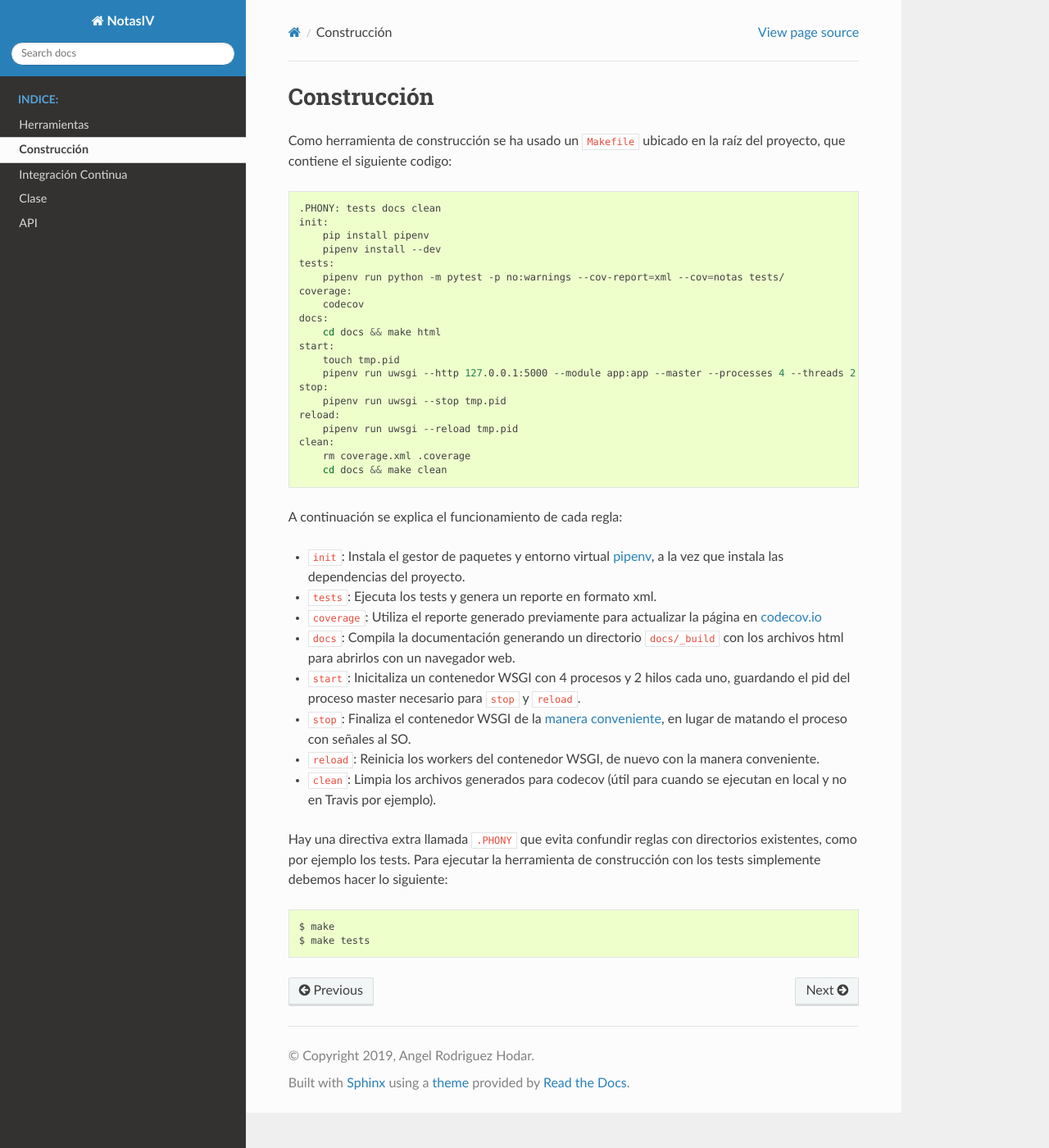
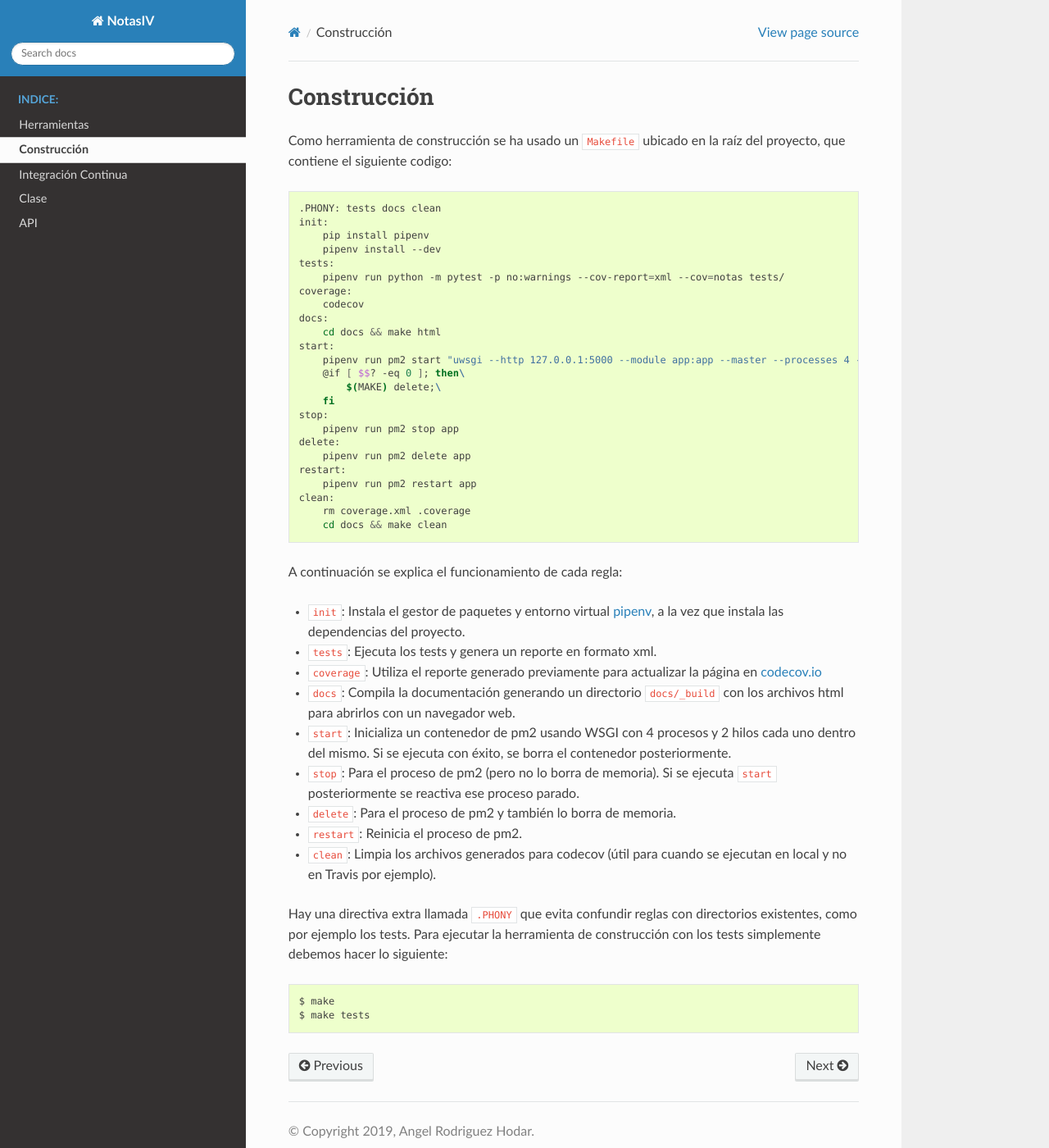
Before and after one commit to angelhodar/NotasIV, a Sphinx documentation site: the page built from docs/build.rst, in a window 1280 px wide and 1400 px high. Shown: the whole window at 82% size. Built offline with Sphinx 7.4.7 and the Read the Docs theme 2.0.0, drawn with Linux system fonts in a browser that asks for light colours.

Commit message:
Incluye pm2, ejecución en Travis y mejora de tests. #14 closes #11

```diff
--- a/app.py
+++ b/app.py
@@ -44,7 +44,7 @@ class StudentsList(Resource):
 
 
 @students_ns.route("/students/<int:student_id>")
-@api.doc(params={"student_id": "Student's github username"})
+@api.doc(params={"student_id": "Student's resource id"})
 class Student(Resource):
     @api.response(200, 'Success"', student_schema)
     @api.response(404, 'Student not found')
--- a/docs/build.rst
+++ b/docs/build.rst
@@ -16,12 +16,16 @@ Como herramienta de construcción se ha usado un ``Makefile`` ubicado en la raí
     docs:
         cd docs && make html
     start:
-        touch tmp.pid
-        pipenv run uwsgi --http 127.0.0.1:5000 --module app:app --master --processes 4 --threads 2 --safe-pidfile tmp.pid
+        pipenv run pm2 start "uwsgi --http 127.0.0.1:5000 --module app:app --master --processes 4 --threads 2" --name app
+        @if [ $$? -eq 0 ]; then\
+            $(MAKE) delete;\
+        fi
     stop:
-        pipenv run uwsgi --stop tmp.pid
-    reload:
-        pipenv run uwsgi --reload tmp.pid
+        pipenv run pm2 stop app
+    delete:
+        pipenv run pm2 delete app
+    restart:
+        pipenv run pm2 restart app
     clean:
         rm coverage.xml .coverage
         cd docs && make clean
@@ -32,9 +36,10 @@ A continuación se explica el funcionamiento de cada regla:
 * ``tests``: Ejecuta los tests y genera un reporte en formato xml.
 * ``coverage``: Utiliza el reporte generado previamente para actualizar la página en `codecov.io <https://codecov.io/gh/angelhodar/NotasIV>`_
 * ``docs``: Compila la documentación generando un directorio ``docs/_build`` con los archivos html para abrirlos con un navegador web.
-* ``start``: Inicitaliza un contenedor WSGI con 4 procesos y 2 hilos cada uno, guardando el pid del proceso master necesario para ``stop`` y ``reload``.
-* ``stop``: Finaliza el contenedor WSGI de la `manera conveniente <https://uwsgi-docs.readthedocs.io/en/latest/Management.html>`_, en lugar de matando el proceso con señales al SO.
-* ``reload``: Reinicia los workers del contenedor WSGI, de nuevo con la manera conveniente.
+* ``start``: Inicializa un contenedor de pm2 usando WSGI con 4 procesos y 2 hilos cada uno dentro del mismo. Si se ejecuta con éxito, se borra el contenedor posteriormente.
+* ``stop``: Para el proceso de pm2 (pero no lo borra de memoria). Si se ejecuta ``start`` posteriormente se reactiva ese proceso parado.
+* ``delete``: Para el proceso de pm2 y también lo borra de memoria.
+* ``restart``: Reinicia el proceso de pm2.
 * ``clean``: Limpia los archivos generados para codecov (útil para cuando se ejecutan en local y no en Travis por ejemplo).
 
 Hay una directiva extra llamada ``.PHONY`` que evita confundir reglas con directorios existentes, como por ejemplo los tests.
```
Also changed, not shown: .travis.yml, 2 other files.
